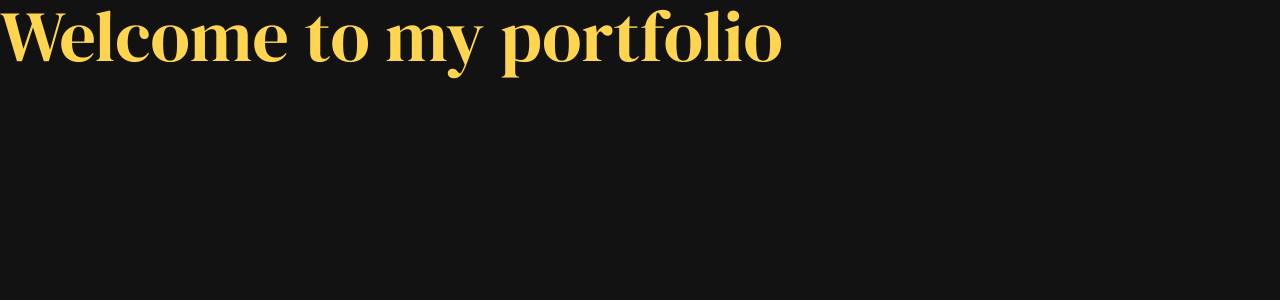
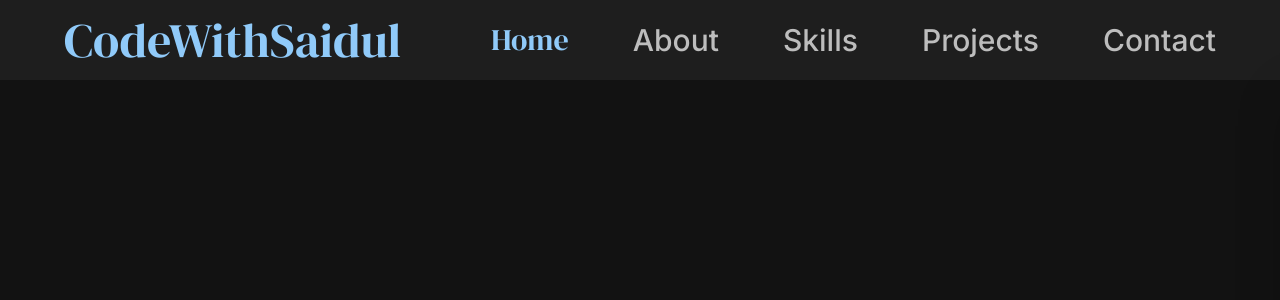
Before and after one commit to codewithsaidul/developer-portfolio, a Next.js app: page / in a window 1280 px wide. Shown: the top 300 px of the page. Built offline with nearby package versions, Linux system fonts and the light colour scheme.

Commit message:
Responsive Navigation & Side Bar added

```diff
--- a/src/app/globals.css
+++ b/src/app/globals.css
@@ -13,6 +13,11 @@
 }
 
 @layer base {
+
+  html {
+    @apply scroll-smooth
+  }
+
   body {
     @apply bg-dark font-inter;
   }
--- a/src/app/layout.tsx
+++ b/src/app/layout.tsx
@@ -1,6 +1,7 @@
 import type { Metadata } from "next";
 import { DM_Serif_Display, Inter } from "next/font/google";
 import "./globals.css";
+import Navbar from "@/components/Navbar";
 
 const getInter = Inter({
   variable: "--font-intar",
@@ -37,7 +38,7 @@ export const metadata: Metadata = {
     "CodeWithSaidul",
     "Saidul Islam Rana"
   ],
-  authors: [{ name: "Saidul Islam Rana", url: "https://yourdomain.com" }],
+  authors: [{ name: "Saidul Islam Rana", url: "http://localhost:3000" }],
   creator: "CodeWithSaidul",
   openGraph: {
     title: "JavaScript Web Developer | React, Next.js, Node.js, MongoDB",
@@ -74,6 +75,7 @@ export default function RootLayout({
   return (
     <html lang="en">
       <body className={`${getInter.variable} ${dmSerif.variable} antialiased`}>
+        <Navbar />
         {children}
       </body>
     </html>
--- /dev/null
+++ b/src/components/MenuIcon.tsx
@@ -0,0 +1,40 @@
+"use client"
+
+import { twMerge } from "tailwind-merge";
+
+const MenuIcon = ({
+  isOpen,
+  setIsOpen,
+}: {
+  isOpen: boolean;
+  setIsOpen: (value: boolean) => void;
+}) => {
+  return (
+    <div
+      data-menu-icon
+      className="flex flex-col gap-1 cursor-pointer relative z-[51]"
+      onClick={() => setIsOpen(!isOpen)}
+    >
+      <div
+        className={twMerge(
+          "w-[16.5px] h-[1.5px] bg-white transition-all duration-300",
+          isOpen && "rotate-45 translate-y-1"
+        )}
+      ></div>
+      <div
+        className={twMerge(
+          "w-[16.5px] h-[1.5px] bg-white transition-all duration-300",
+          isOpen && "opacity-0"
+        )}
+      ></div>
+      <div
+        className={twMerge(
+          "w-[16.5px] h-[1.5px] bg-white transition-all duration-300",
+          isOpen && "-rotate-45 -translate-y-2"
+        )}
+      ></div>
+    </div>
+  );
+};
+
+export default MenuIcon;
--- /dev/null
+++ b/src/components/Navbar.tsx
@@ -0,0 +1,59 @@
+"use client";
+import Sidebar from "@/components/Sidebar";
+import Link from "next/link";
+import { useState } from "react";
+import MenuIcon from "./MenuIcon";
+
+const Navbar = () => {
+  const [isOpen, setIsOpen] = useState(false);
+
+  return (
+    <header
+      className="text-white
+     h-20 bg-card fixed top-0 left-0 right-0 w-full py-4 px-4 md:px-8 lg:px-12 xl:px-16 2xl:px-20"
+    >
+      <nav className="flex justify-between items-center">
+        {/* ============== Logo ============== */}
+        <div className="flex justify-center items-center">
+          <Link
+            href="/"
+            className="text-3xl lg:text-5xl font-dm-serif text-primary cursor-pointer"
+          >
+            CodeWithSaidul
+          </Link>
+        </div>
+
+        {/* ================== Navigation Menu =================================== */}
+        <div>
+          <ul className="hidden md:flex flex-row items-center justify-center gap-5 lg:gap-10 xl:gap-16">
+            <li className="text-2xl lg:text-3xl text-primary font-dm-serif duration-500 hover:text-primary hover::duration-500">
+              <Link href="/">Home</Link>
+            </li>
+            <li className="text-2xl lg:text-3xl text-textPrimary font-medium duration-500 hover:text-primary hover::duration-500">
+              <Link href="#about">About</Link>
+            </li>
+            <li className="text-2xl lg:text-3xl text-textPrimary font-medium duration-500 hover:text-primary hover::duration-500">
+              <Link href="#skills">Skills</Link>
+            </li>
+            <li className="text-2xl lg:text-3xl text-textPrimary font-medium duration-500 hover:text-primary hover::duration-500">
+              <Link href="#projects">Projects</Link>
+            </li>
+            <li className="text-2xl lg:text-3xl text-textPrimary font-medium duration-500 hover:text-primary hover::duration-500">
+              <Link href="#contact">Contact</Link>
+            </li>
+          </ul>
+        </div>
+
+        {/* toggle button */}
+        <div className="cursor-pointer md:hidden">
+          <MenuIcon isOpen={isOpen} setIsOpen={setIsOpen} />
+        </div>
+
+        {/* ================== Sidebar ===================== */}
+        <Sidebar isOpen={isOpen} setIsOpen={setIsOpen} />
+      </nav>
+    </header>
+  );
+};
+
+export default Navbar;
--- /dev/null
+++ b/src/components/Sidebar.tsx
@@ -0,0 +1,74 @@
+"use client";
+import Link from "next/link";
+import { useEffect, useRef } from "react";
+import { twMerge } from "tailwind-merge";
+
+interface SidebarProps {
+  isOpen: boolean;
+  setIsOpen: (value: boolean) => void;
+}
+
+const Sidebar = ({ isOpen, setIsOpen }: SidebarProps) => {
+  const sidebarRef = useRef<HTMLDivElement>(null);
+
+  useEffect(() => {
+    const handleClickOutSide = (event: MouseEvent) => {
+      const clikElement = event.target as Node;
+
+      const menuIcon = document.querySelector("[data-menu-icon]");
+
+      if (menuIcon?.contains(clikElement)) return;
+
+      if (sidebarRef.current && !sidebarRef.current.contains(clikElement)) {
+        setIsOpen(false);
+      }
+    };
+
+    document.addEventListener("mousedown", handleClickOutSide);
+  }, [setIsOpen]);
+
+  return (
+    <div
+      ref={sidebarRef}
+      className={twMerge(
+        "absolute top-16 right-0 bg-card max-w-3xs w-full h-auto shadow-2xl p-10 transform transition-transform duration-500 ease-in-out",
+        isOpen ? "translate-x-0 duration-500" : "translate-x-full"
+      )}
+    >
+      <ul className="flex flex-col items-center space-y-6">
+        <li
+          onClick={() => setIsOpen(!isOpen)}
+          className="text-2xl text-primary font-dm-serif duration-500 hover:text-primary hover::duration-500"
+        >
+          <Link href="/">Home</Link>
+        </li>
+        <li
+          onClick={() => setIsOpen(!isOpen)}
+          className="text-2xl text-textPrimary font-medium duration-500 hover:text-primary hover::duration-500"
+        >
+          <Link href="#about">About</Link>
+        </li>
+        <li
+          onClick={() => setIsOpen(!isOpen)}
+          className="text-2xl text-textPrimary font-medium duration-500 hover:text-primary hover::duration-500"
+        >
+          <Link href="#skills">Skills</Link>
+        </li>
+        <li
+          onClick={() => setIsOpen(!isOpen)}
+          className="text-2xl text-textPrimary font-medium duration-500 hover:text-primary hover::duration-500"
+        >
+          <Link href="#projects">Projects</Link>
+        </li>
+        <li
+          onClick={() => setIsOpen(!isOpen)}
+          className="text-2xl text-textPrimary font-medium duration-500 hover:text-primary hover::duration-500"
+        >
+          <Link href="#contact">Contact</Link>
+        </li>
+      </ul>
+    </div>
+  );
+};
+
+export default Sidebar;
```
Also changed, not shown: package.json (+7 -5 lines), 1 other file (tests, documents, lock files or other folders).
